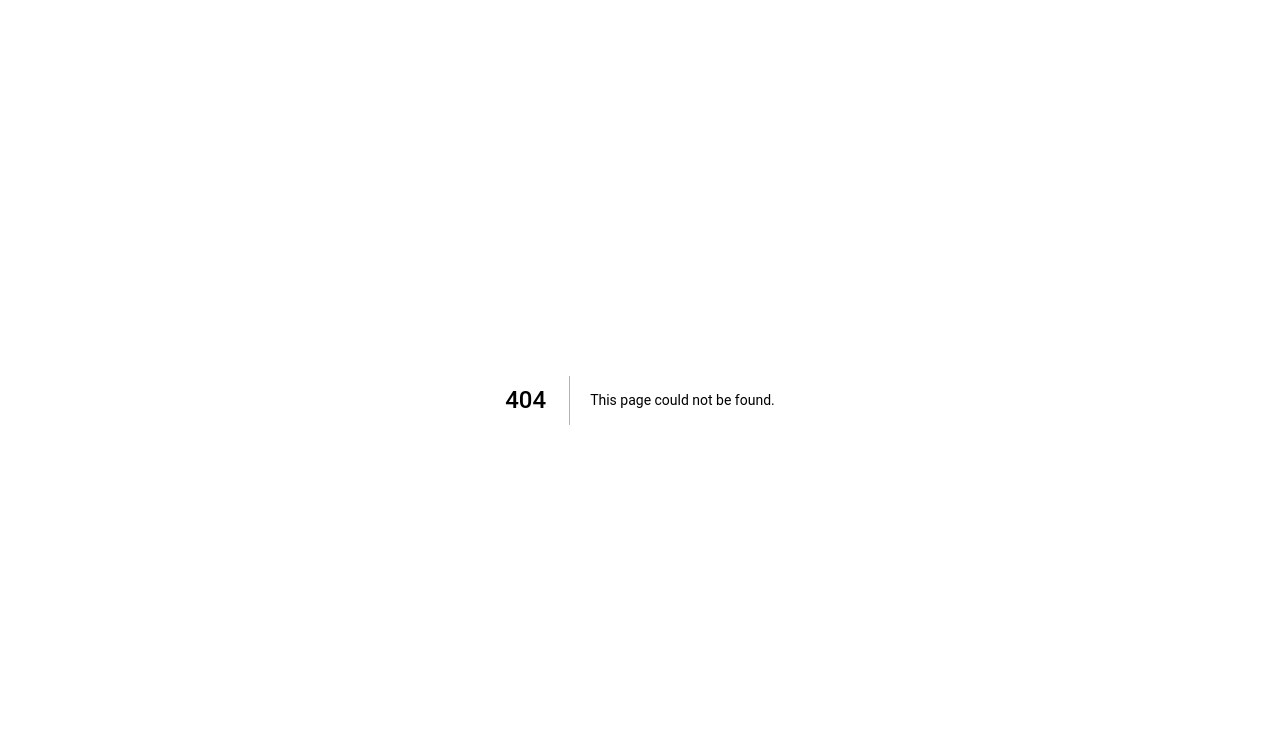
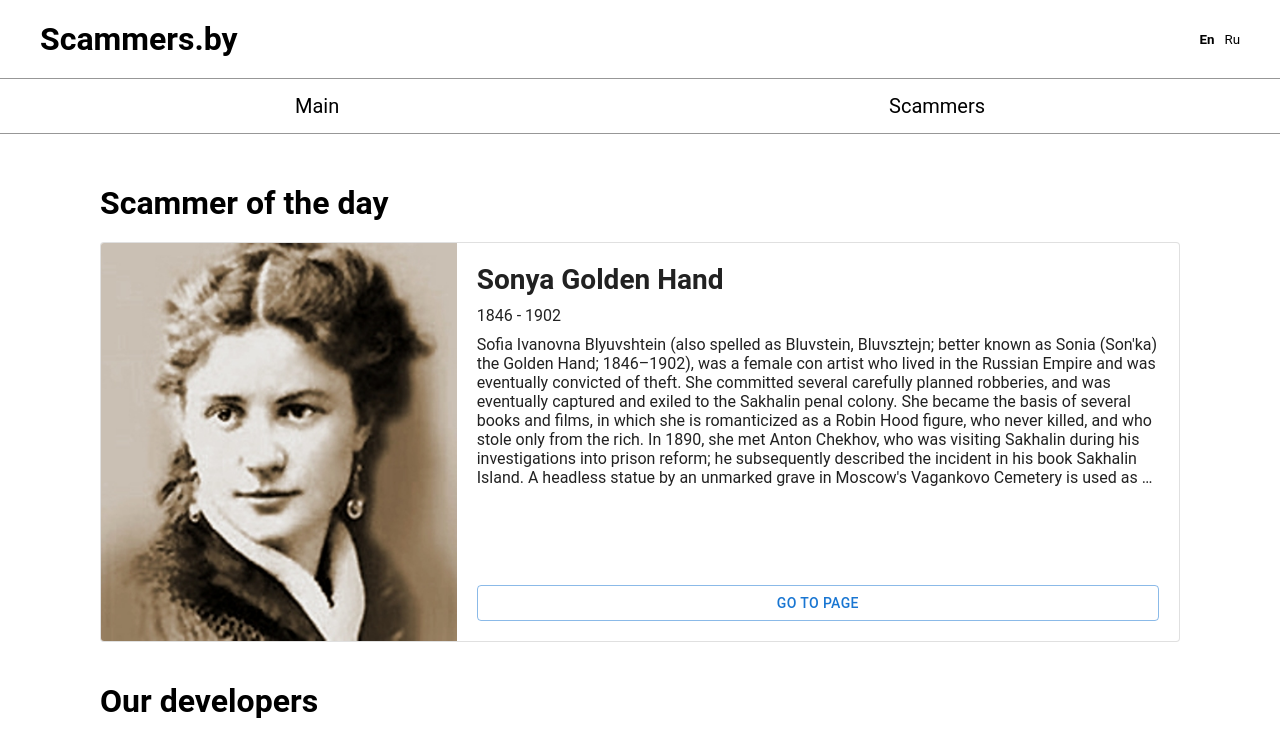
Before and after one commit to andrew-besedin/scammers-by, a Next.js app: page /scammers-by/ in a window 1280 px wide. Before the commit this address had no page. Shown: the top 739 px of the page. Built offline with nearby package versions, Linux system fonts and the light colour scheme.

Commit message:
add basePath

```diff
--- a/next.config.js
+++ b/next.config.js
@@ -1,6 +1,7 @@
 /** @type {import('next').NextConfig} */
 const nextConfig = {
-    output: 'export',
+    // output: 'export',
+    basePath: "/scammers-by",
     images: {
         unoptimized: true,
     }
--- a/src/constants/api.ts
+++ b/src/constants/api.ts
@@ -17,12 +17,14 @@ interface Scammer {
     ru: ScammerLangData;
 }
 
+const basePath = "/scammers-by";
+
 const scammers: Scammer[] = [
     {
         common: {
             birthYear: 1955,
             deathYear: 2018,
-            imgUrl: "/mavrodi.jpg",
+            imgUrl: basePath + "/mavrodi.jpg",
             galleryUrls: ["", ""],
             videoUrl: ""
         },
@@ -49,7 +51,7 @@ const scammers: Scammer[] = [
         common: {
             birthYear: 1948,
             deathYear: undefined,
-            imgUrl: "/abagnale.png",
+            imgUrl: basePath + "/abagnale.png",
             galleryUrls: ["", ""],
             videoUrl: ""
         },
@@ -70,7 +72,7 @@ const scammers: Scammer[] = [
         common: {
             birthYear: 1846,
             deathYear: 1902,
-            imgUrl: "/sofia_golden_hand.jpg",
+            imgUrl: basePath + "/sofia_golden_hand.jpg",
             galleryUrls: ["", ""],
             videoUrl: ""
         },
```
